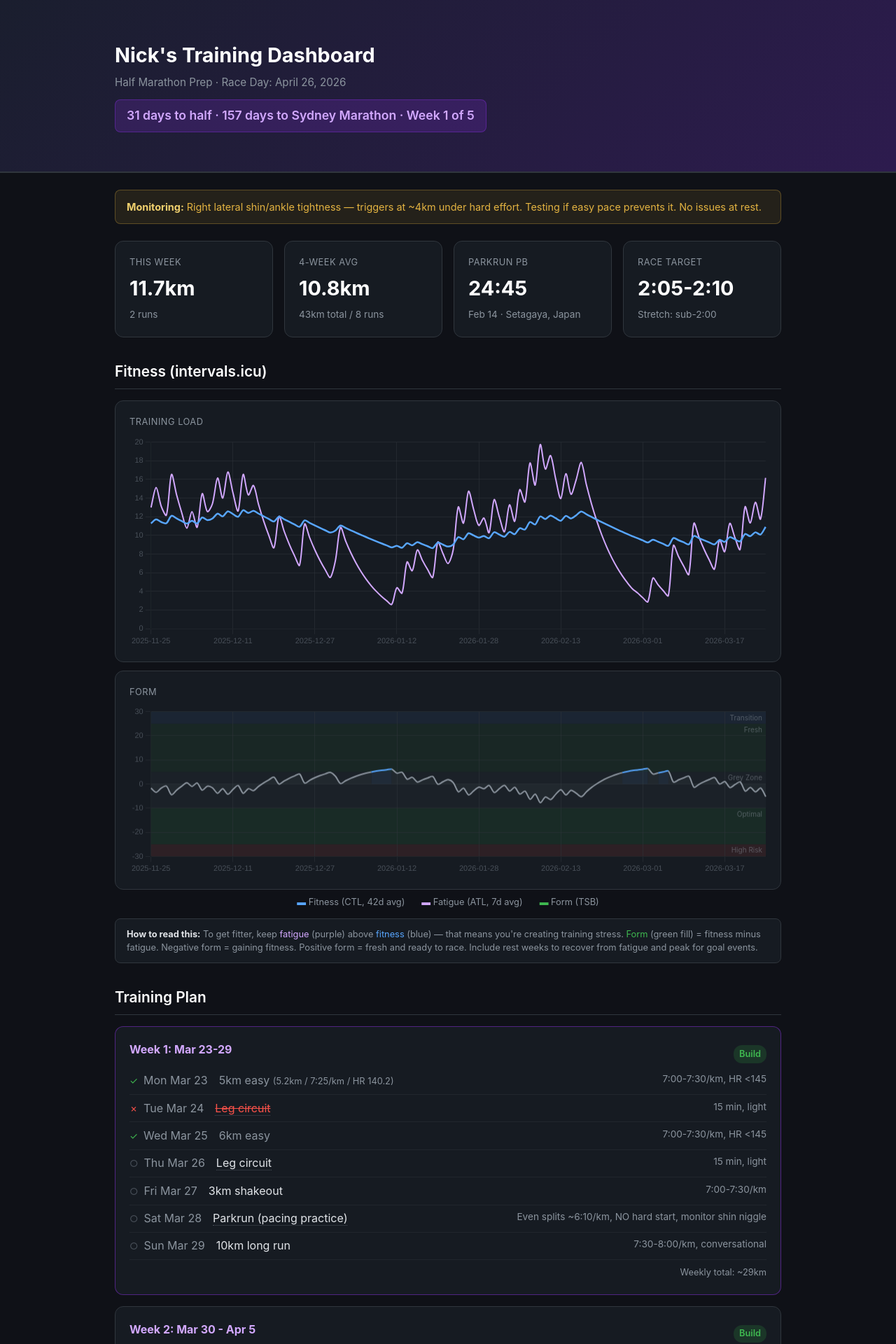
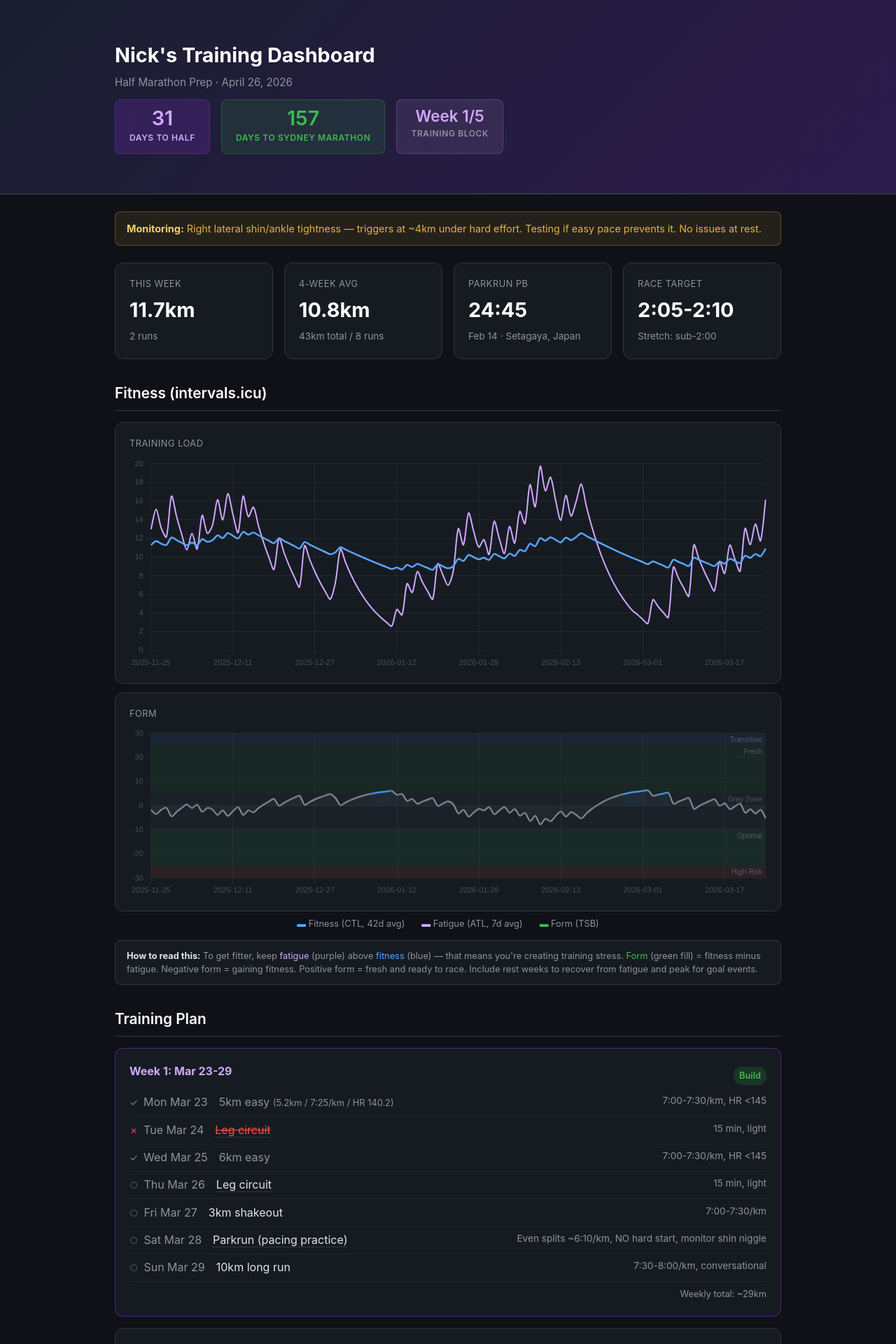
Before and after one commit to xelfer/xelfer.github.io, a Jekyll site: the page running/index.html, which Jekyll copies as it is, in a window 1280 px wide. Shown: the top 1920 px of the page at 70% size. Built offline with Jekyll 4.4.1, drawn with Linux system fonts in a browser that asks for light colours; some of the changed text lies outside the part shown.

Commit message:
Update training dashboard - 2026-03-25

```diff
--- a/running/index.html
+++ b/running/index.html
@@ -29,15 +29,45 @@
             color: #8b949e;
             font-size: 0.95rem;
         }
-        .header .race-countdown {
-            display: inline-block;
+        .race-countdowns {
+            display: flex;
+            gap: 1rem;
             margin-top: 0.75rem;
-            padding: 0.5rem 1rem;
+            flex-wrap: wrap;
+        }
+        .race-box {
+            padding: 0.75rem 1.25rem;
+            border-radius: 8px;
+            font-weight: 600;
+            text-align: center;
+        }
+        .race-box .days {
+            font-size: 1.8rem;
+            line-height: 1;
+        }
+        .race-box .label {
+            font-size: 0.75rem;
+            text-transform: uppercase;
+            letter-spacing: 0.05em;
+            margin-top: 0.2rem;
+        }
+        .race-box.half {
             background: rgba(136, 46, 224, 0.2);
             border: 1px solid rgba(136, 46, 224, 0.4);
-            border-radius: 8px;
-            font-size: 1.1rem;
-            font-weight: 600;
+            color: #d2a8ff;
+        }
+        .race-box.marathon {
+            background: rgba(46, 160, 67, 0.15);
+            border: 1px solid rgba(46, 160, 67, 0.35);
+            color: #3fb950;
+        }
+        .race-box.week {
+            background: rgba(210, 168, 255, 0.1);
+            border: 1px solid rgba(210, 168, 255, 0.2);
+            color: #8b949e;
+        }
+        .race-box.week .days {
+            font-size: 1.4rem;
             color: #d2a8ff;
         }
         .container {
@@ -276,8 +306,21 @@
     <div class="header">
         <div class="container">
             <h1>Nick's Training Dashboard</h1>
-            <div class="subtitle">Half Marathon Prep &middot; Race Day: April 26, 2026</div>
-            <div class="race-countdown">31 days to half &middot; 157 days to Sydney Marathon &middot; Week 1 of 5</div>
+            <div class="subtitle">Half Marathon Prep &middot; April 26, 2026</div>
+            <div class="race-countdowns">
+                <div class="race-box half">
+                    <div class="days">31</div>
+                    <div class="label">Days to Half</div>
+                </div>
+                <div class="race-box marathon">
+                    <div class="days">157</div>
+                    <div class="label">Days to Sydney Marathon</div>
+                </div>
+                <div class="race-box week">
+                    <div class="days">Week 1/5</div>
+                    <div class="label">Training Block</div>
+                </div>
+            </div>
         </div>
     </div>
     <div class="container">
```
Also changed, not shown: other parts of running/index.html (+1 -1 lines).
